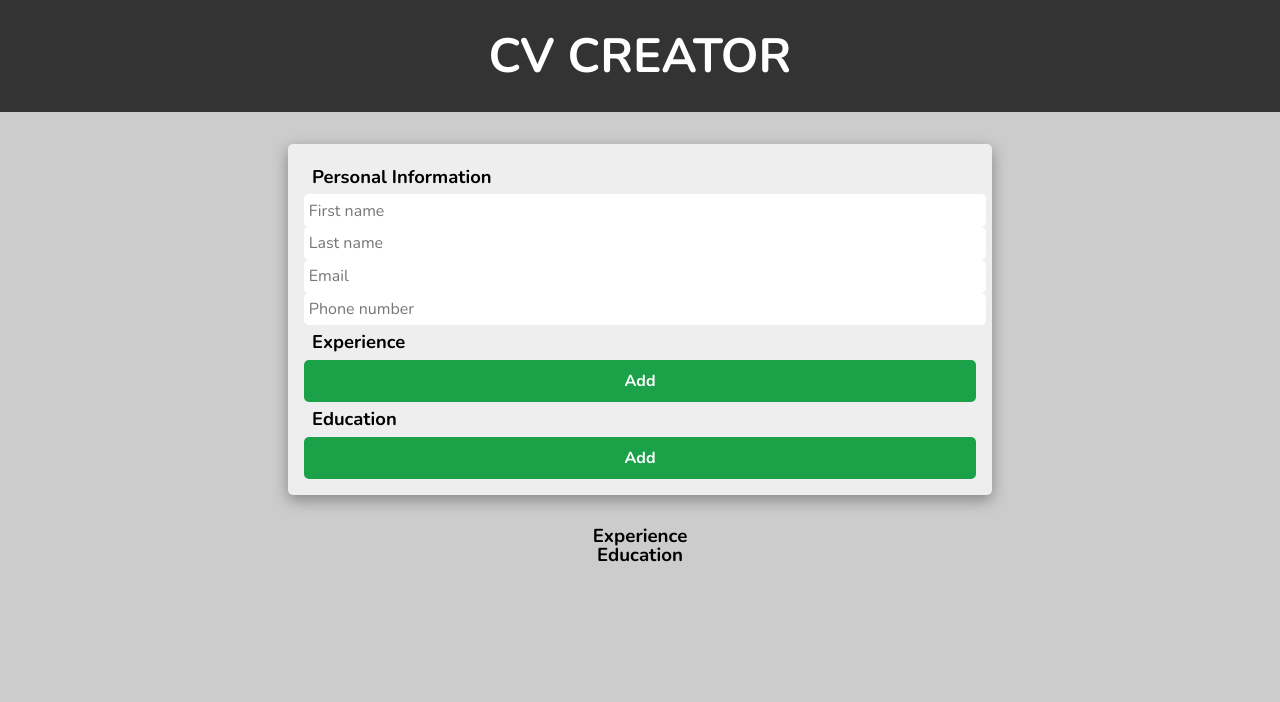
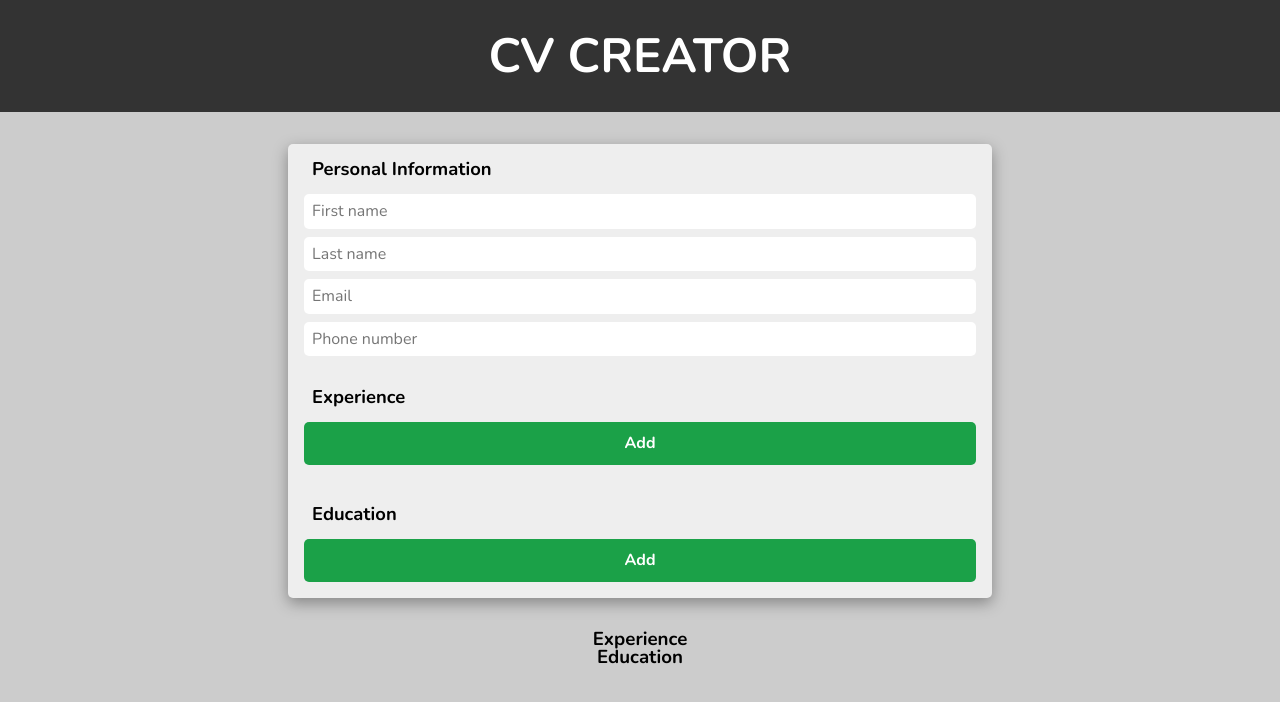
Before and after one commit to RealByter/cv-project, a React (Create React App) app: page / in a window 1280 px wide. Shown: the top 702 px of the page. Built offline with nearby package versions, Linux system fonts and the light colour scheme.

Commit message:
feat: style the overall form

```diff
--- a/src/App.css
+++ b/src/App.css
@@ -5,6 +5,9 @@ body {
 	font-size: 16px;
   width: 100vw;
   max-width: 100%;
+}
+* {
+  box-sizing: border-box;
 }
 
 .page-title {
@@ -16,16 +19,20 @@ body {
 
 .form {
 	padding: 1rem;
+  padding-bottom: 0.5rem;
 	background-color: #eeeeee;
 	box-shadow: 0 5px 15px rgba(0, 0, 0, 0.35);
   border-radius: 5px;
   margin: 2rem auto;
   width: 55vw;
+  display: flex;
+  flex-direction: column;
+  gap: 2rem;
 }
 
 .button {
   display: block;
-  margin: 0 auto;
+  margin: 0.5rem auto;
   width: 100%;
   border: none;
   border-radius: 5px;
@@ -57,7 +64,7 @@ body {
 .form h2 {
   font-size: 1.15rem;
   text-align: left;
-  margin: .5rem;
+  margin: 0 0.5rem 1rem;
 }
 
 input {
@@ -65,10 +72,16 @@ input {
   border-radius: 5px;
   display: block;
   width: 100%;
-  padding: 0.45rem 0.3rem;
+  padding: 0.5rem;
 }
 
 input:focus {
   outline: none;
   border: 1px solid #aaaaaa;
 }
+
+form {
+  display: flex;
+  flex-direction: column;
+  gap: 0.5rem;
+}
--- a/src/components/layout/Form.js
+++ b/src/components/layout/Form.js
@@ -87,36 +87,50 @@ class Form extends Component {
 
 	render() {
 		return (
-			<div className='form'>
+			<div className="form">
+				<div>
 					<h2>Personal Information</h2>
 					<PersonalForm
 						value={this.props.value.personal}
 						onChange={this.onPersonalChange}
 					/>
+				</div>
+				<div>
 					<h2>Experience</h2>
 					{this.props.value.experience.map((edu, i) => (
-					<>
+						<div>
 							<ExperienceForm
 								key={i}
 								onChange={value => this.onExperienceChange(i, value)}
 								value={edu}
 							/>
-						<Button text="Delete" delete onClick={e => this.removeExperience(e, i)} />
-					</>
+							<Button
+								text="Delete"
+								delete
+								onClick={e => this.removeExperience(e, i)}
+							/>
+						</div>
 					))}
 					<Button text="Add" onClick={this.addExperience} />
+				</div>
+				<div>
 					<h2>Education</h2>
 					{this.props.value.education.map((exp, i) => (
-					<>
+						<div>
 							<EducationForm
 								key={i}
 								onChange={value => this.onEducationChange(i, value)}
 								value={exp}
 							/>
-						<Button text="Delete" delete onClick={e => this.removeEducation(e, i)} />
-					</>
+							<Button
+								text="Delete"
+								delete
+								onClick={e => this.removeEducation(e, i)}
+							/>
+						</div>
 					))}
 					<Button text="Add" onClick={this.addEducation} />
+				</div>
 			</div>
 		);
 	}
```
Lines whose indentation alone changed are shown as unchanged.
